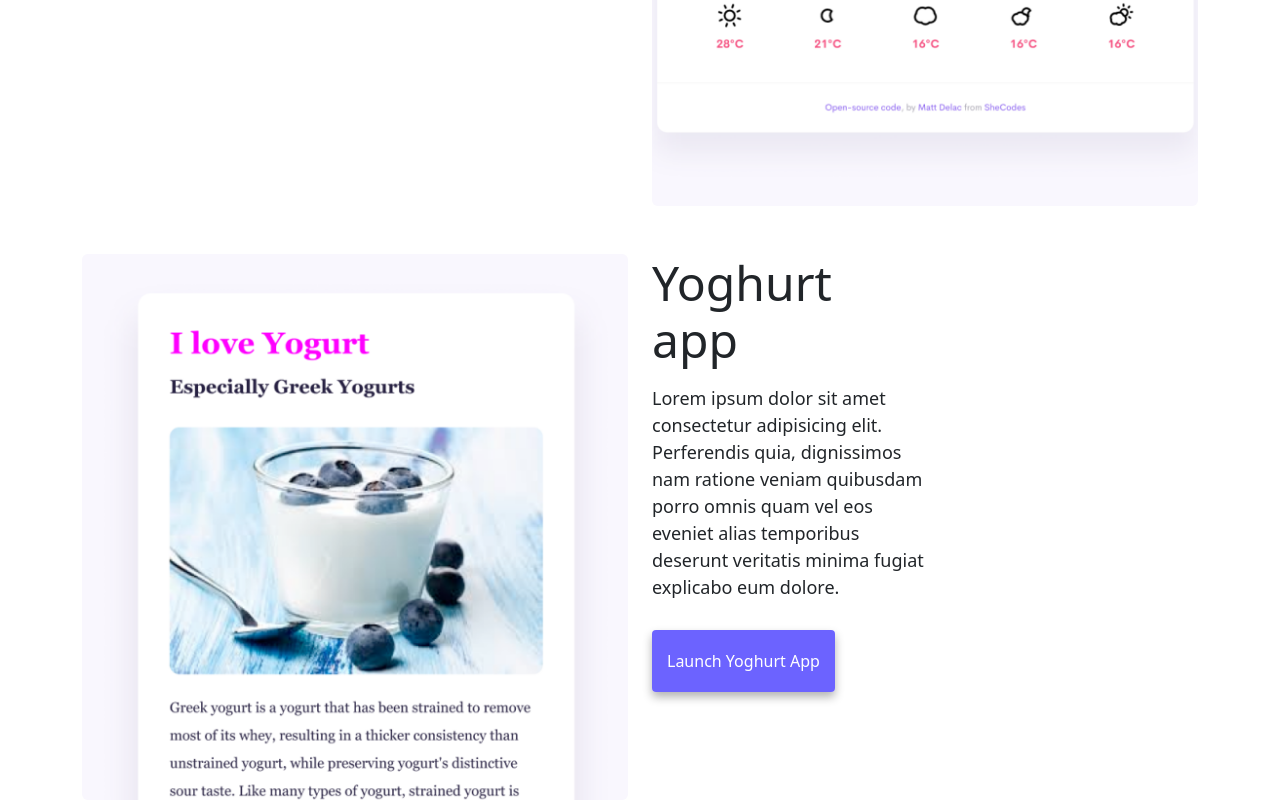
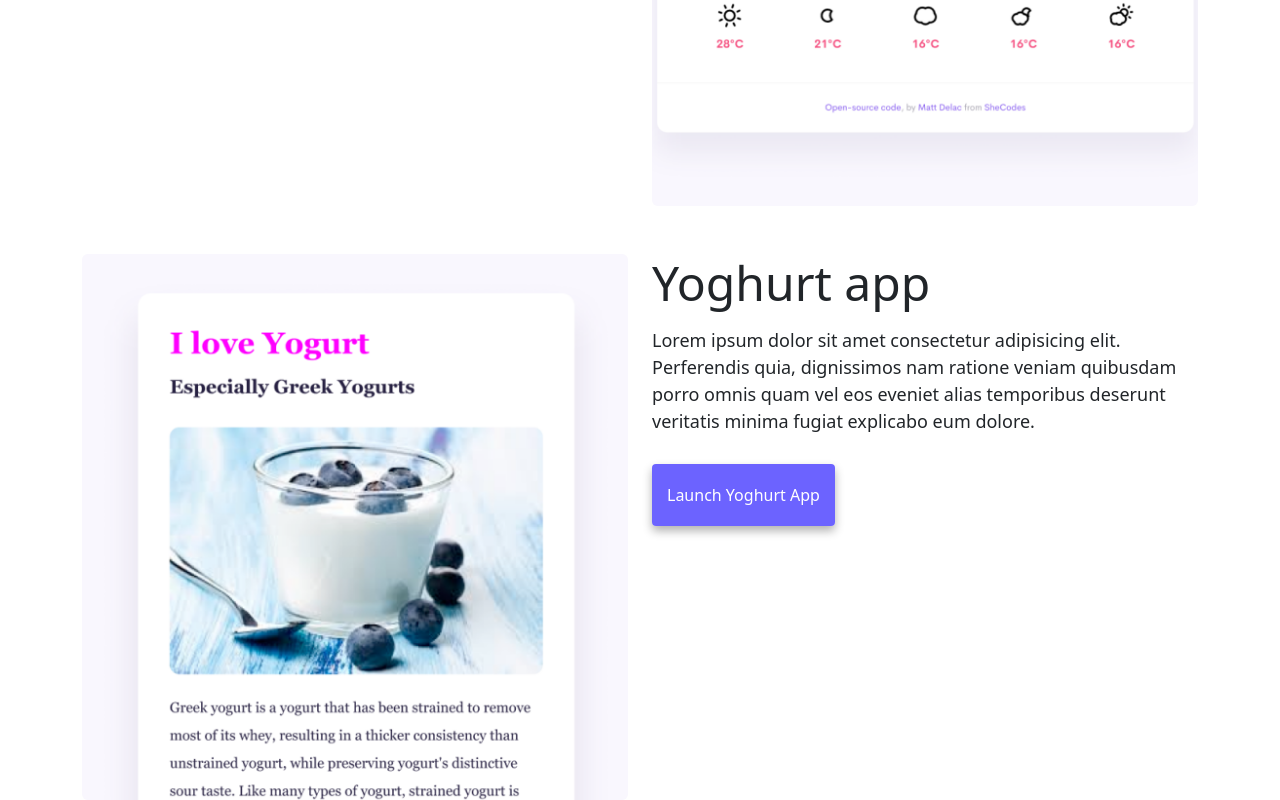
Before and after one commit to PL-coding/Responsive-week-3-project, a plain HTML site: page index.html in a window 1280 px wide. Shown: the part 1430-2230 px from the top of the page. Drawn offline with nearby package versions, Linux system fonts and the light colour scheme.

Commit message:
Fixed column issue

```diff
--- a/index.html
+++ b/index.html
@@ -87,7 +87,7 @@
     <div class="container">
       <div class="row mt-5">
         <div class="col-sm-6"><img src="images/yogurt.png" alt="yoghurt" class="img-fluid rounded d-none d-sm-block" /></div>
-        <div class="col-sm-6"> <div class="col-md-6"><h2 class="mb-3 app-info">Yoghurt app</h2>
+        <div class="col-sm-6"><h2 class="mb-3 app-info">Yoghurt app</h2>
           <p>
             Lorem ipsum dolor sit amet consectetur adipisicing elit. Perferendis
             quia, dignissimos nam ratione veniam quibusdam porro omnis quam vel
```
